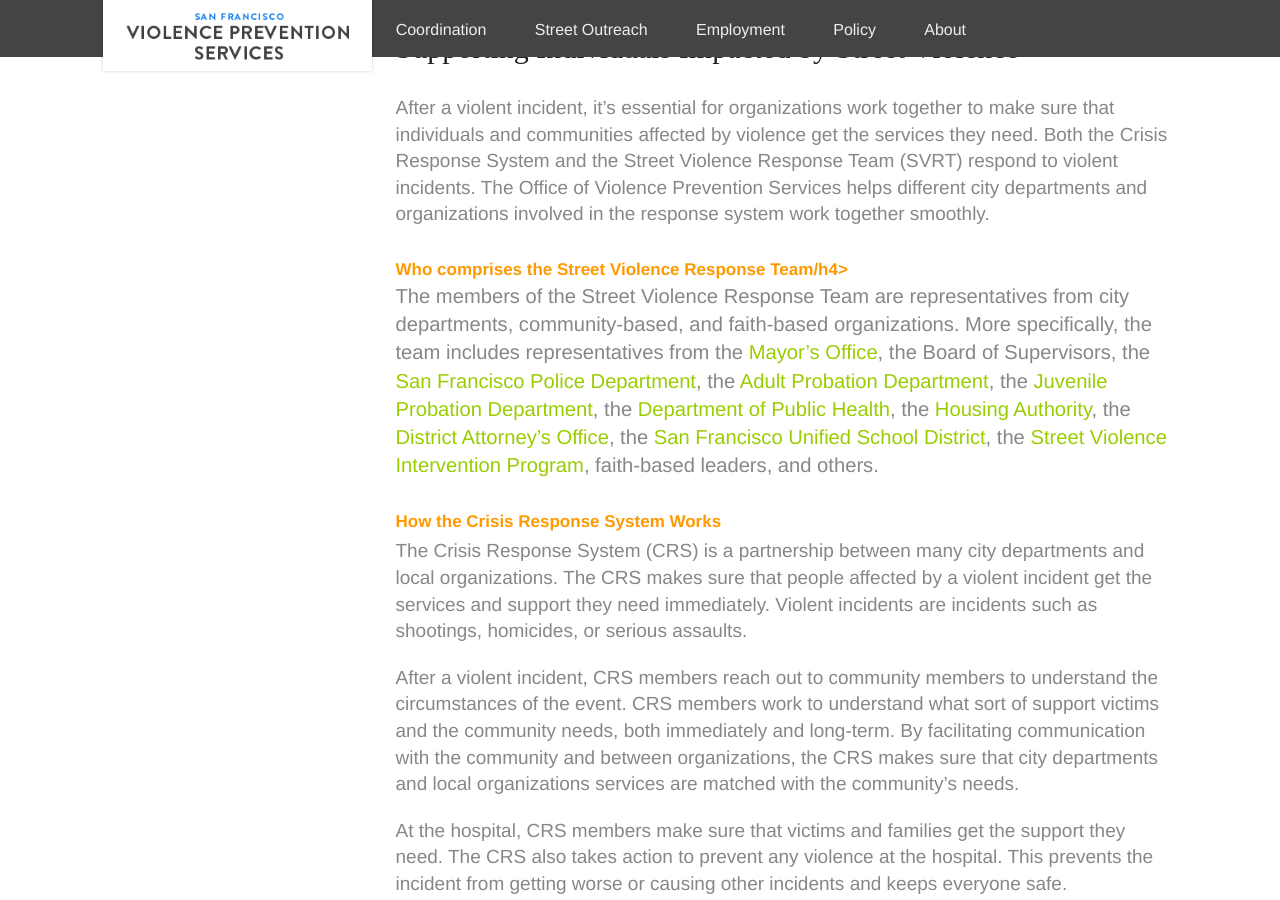
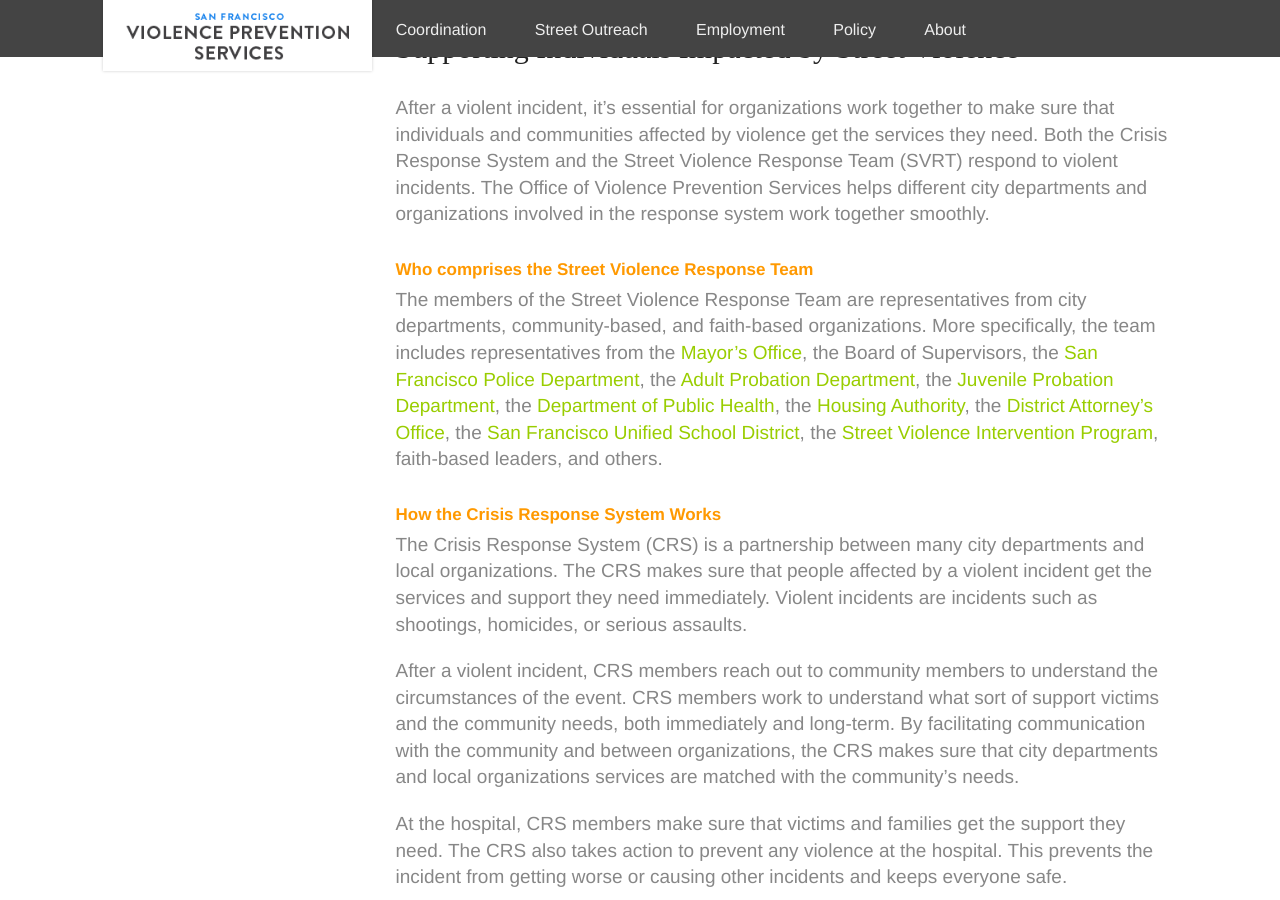
Before and after one commit to SFMOVPS/sfvps, a Jekyll site: the page built from coordination.html, in a window 1280 px wide and 900 px high, scrolled down 591 px. Built offline with Jekyll 4.4.1, drawn with Linux system fonts in a browser that asks for light colours; some web fonts are replaced.

Commit message:
Updated '/coordination.html' via CloudCannon

```diff
--- a/coordination.html
+++ b/coordination.html
@@ -6,7 +6,7 @@
 ---
 <h3 class="editable">Supporting Individuals Impacted by Street Violence</h3>
 <p class="editable">After a violent incident, it’s essential for organizations work together to make sure that individuals and communities affected by violence get the services they need. Both the Crisis Response System and the Street Violence Response Team (SVRT) respond to violent incidents. The Office of Violence Prevention Services helps different city departments and organizations involved in the response system work together smoothly.</p>
-<h4 class="editable">Who comprises the Street Violence Response Team/h4>
+<h4 class="editable">Who comprises the Street Violence Response Team</h4>
 <p class="editable">The members of the Street Violence Response Team are representatives from city departments, community-based, and faith-based organizations. More specifically, the team includes representatives from the <a href="http://sfmayor.org/">Mayor’s Office</a>, the Board of Supervisors, the <a href="http://www.sanfranciscopolice.org/">San Francisco Police Department</a>, the <a href="http://sfgov.org/adultprobation/">Adult Probation Department</a>, the <a href="http://sfgov.org/juvprobation/">Juvenile Probation Department</a>, the <a href="https://www.sfdph.org/dph/default.asp">Department of Public Health</a>, the <a href="http://www.sfha.org/">Housing Authority</a>, the <a href="http://www.sfdistrictattorney.org/">District Attorney’s Office</a>, the <a href="http://www.sfusd.edu/">San Francisco Unified School District</a>, the <a href="/outreach.html">Street Violence Intervention Program</a>, faith-based leaders, and others.</p>
 <h4 class="editable">How the Crisis Response System Works</h4>
 <p class="editable">The Crisis Response System (CRS) is a partnership between many city departments and local organizations. The CRS makes sure that people affected by a violent incident get the services and support they need immediately. Violent incidents are incidents such as shootings, homicides, or serious assaults.</p><p class="editable">After a violent incident, CRS members reach out to community members to understand the circumstances of the event. CRS members work to understand what sort of support victims and the community needs, both immediately and long-term. By facilitating communication with the community and between organizations, the CRS makes sure that city departments and local organizations services are matched with the community’s needs.</p><p class="editable">At the hospital, CRS members make sure that victims and families get the support they need. The CRS also takes action to prevent any violence at the hospital. This prevents the incident from getting worse or causing other incidents and keeps everyone safe.</p><p class="editable">In the hours and days following a violent incident, the Crisis Response System makes sure that all the organizations that are a part of it have the best possible understanding of a situation. This shared understanding allows the organizations to create a plan which ensures that the victim, their family, witnesses, and the community receive the support they need.</p>
```
